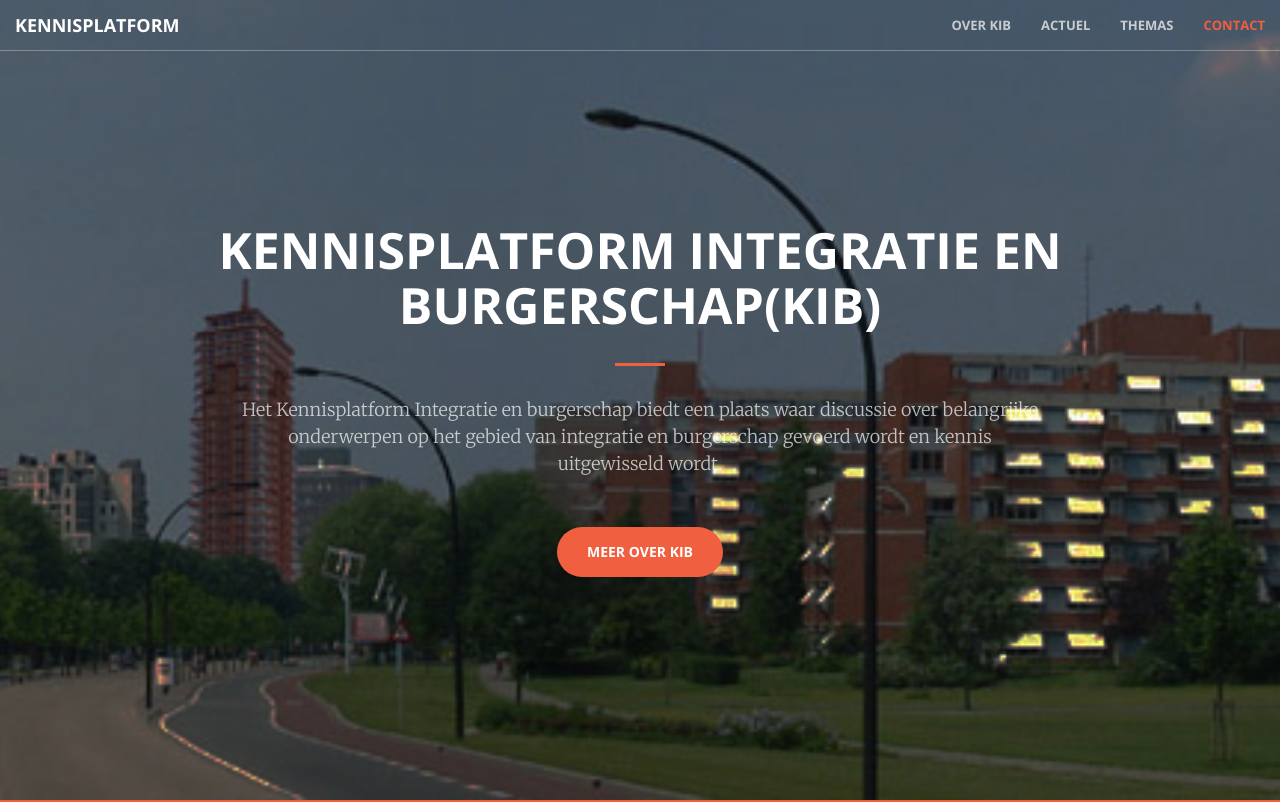
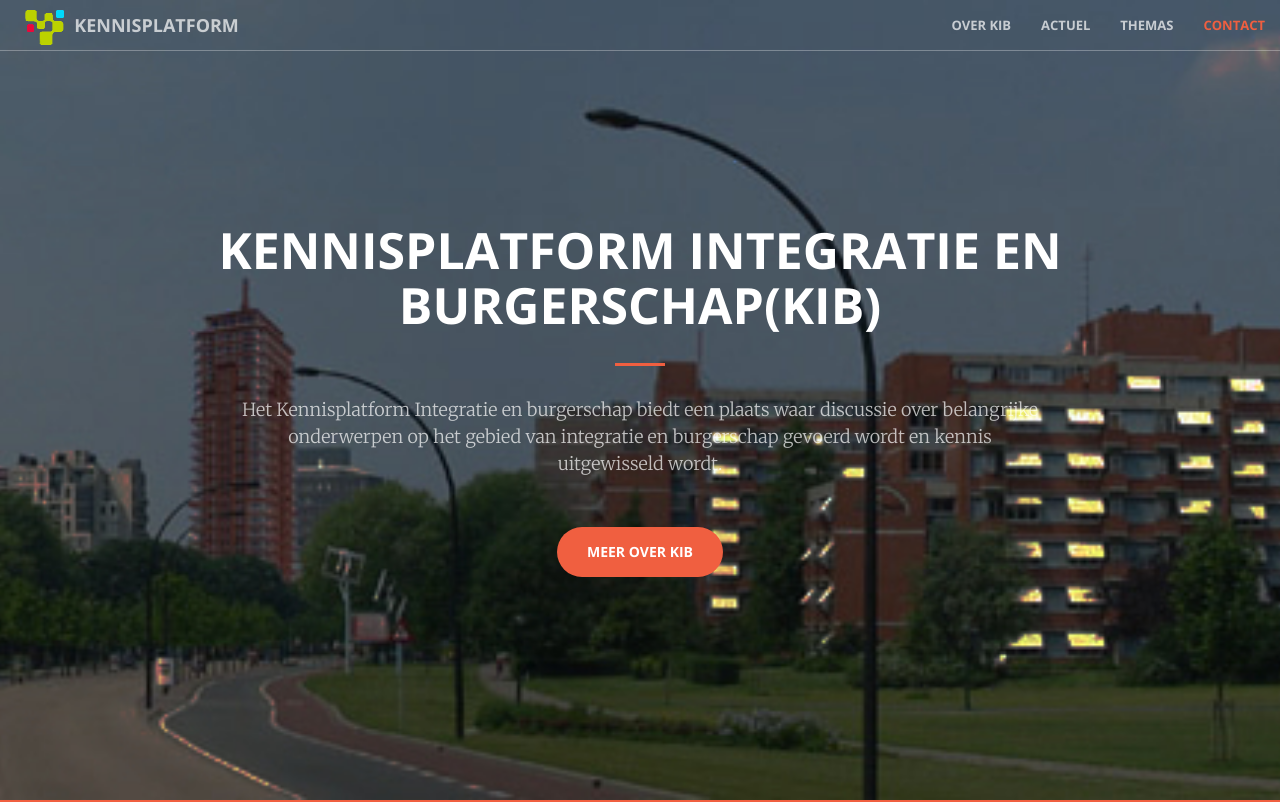
Before and after one commit to shirinzarghami/kennisplatform, a website: page startbootstrap-creative-1.1.0/index.html in a window 1280 px wide. Shown: the top 802 px of the page. Drawn offline with nearby package versions, Linux system fonts and the light colour scheme.

Commit message:
adding logo to navbar

```diff
--- a/startbootstrap-creative-1.1.0/css/creative.css
+++ b/startbootstrap-creative-1.1.0/css/creative.css
@@ -68,6 +68,13 @@ aside {
   -webkit-transition: all 0.35s;
   -moz-transition: all 0.35s;
   transition: all 0.35s;
+}
+.navbar #logo {
+  float: left;
+  height: 35px;
+  margin-top: 10px;
+  margin-left: 10px;
+  margin-right: 10px;
 }
 .navbar-default .navbar-header .navbar-brand {
   color: #F05F40;
--- a/startbootstrap-creative-1.1.0/index.html
+++ b/startbootstrap-creative-1.1.0/index.html
@@ -23,7 +23,7 @@
     <link href="vendor/magnific-popup/magnific-popup.css" rel="stylesheet">
 
     <!-- Theme CSS -->
-    <link href="css/creative.min.css" rel="stylesheet">
+    <link href="css/creative.css" rel="stylesheet">
 
     <!-- HTML5 Shim and Respond.js IE8 support of HTML5 elements and media queries -->
     <!-- WARNING: Respond.js doesn't work if you view the page via file:// -->
@@ -43,6 +43,7 @@
                 <button type="button" class="navbar-toggle collapsed" data-toggle="collapse" data-target="#bs-example-navbar-collapse-1">
                     <span class="sr-only">Toggle navigation</span> Menu <i class="fa fa-bars"></i>
                 </button>
+                <img  id="logo" src="img/logo1.png">
                 <a class="navbar-brand page-scroll" href="#page-top">Kennisplatform</a>
             </div>
 
```
Also changed, not shown: startbootstrap-creative-1.1.0/img/logo1.png (added), 2 other files.
